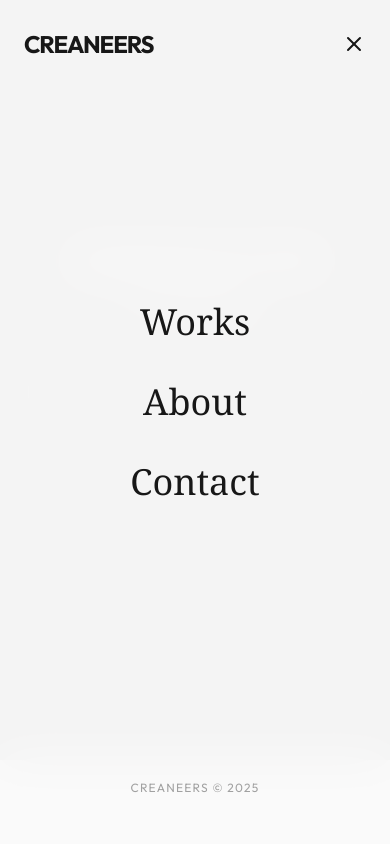
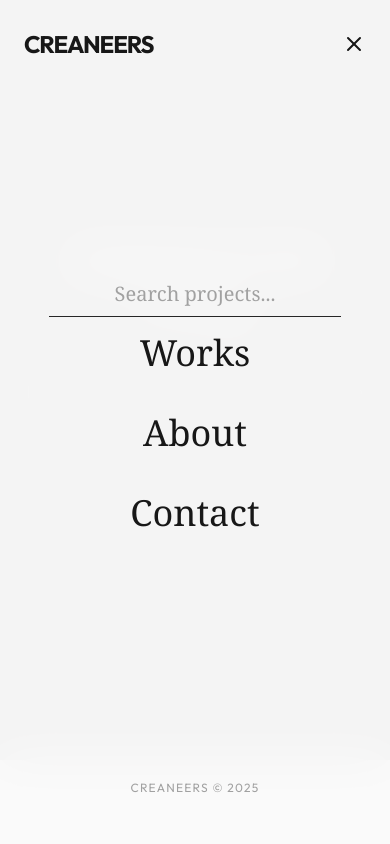
Before and after one commit to pratik0-code/creaneers-site, a Next.js app: page / in a window 390 px wide. Both pictures are taken after a click on the button "Toggle menu". Shown: the top 844 px of the page. Built offline with nearby package versions, Linux system fonts and the light colour scheme.

Commit message:
anothercommit

```diff
--- a/src/components/Header.tsx
+++ b/src/components/Header.tsx
@@ -51,6 +51,7 @@ export default function Header() {
             router.push(`/works/${project.id}`);
             setSearchQuery('');
             setSearchOpen(false);
+            setMobileMenuOpen(false);
         } else {
             // Optional: Show error or shake animation
             alert('Project not found');
@@ -140,6 +141,16 @@ export default function Header() {
                         transition={{ duration: 0.3, ease: "easeInOut" }}
                         className="fixed inset-0 bg-background/95 backdrop-blur-xl z-40 flex flex-col items-center justify-center space-y-10 md:hidden"
                     >
+                        <form onSubmit={handleSearchSubmit} className="relative w-3/4 max-w-xs mb-4">
+                            <input
+                                type="text"
+                                placeholder="Search projects..."
+                                value={searchQuery}
+                                onChange={(e) => setSearchQuery(e.target.value)}
+                                className="w-full bg-transparent border-b border-neutral-800 dark:border-white/20 py-2 text-xl font-serif text-center placeholder:text-neutral-400 focus:outline-none focus:border-neutral-900 dark:focus:border-white transition-colors"
+                            />
+                        </form>
+
                         <Link href="/works" className="text-4xl font-serif text-neutral-900 dark:text-white hover:italic transition-all" onClick={() => setMobileMenuOpen(false)}>Works</Link>
                         <Link href="/about" className="text-4xl font-serif text-neutral-900 dark:text-white hover:italic transition-all" onClick={() => setMobileMenuOpen(false)}>About</Link>
                         <Link href="/contact" className="text-4xl font-serif text-neutral-900 dark:text-white hover:italic transition-all" onClick={() => setMobileMenuOpen(false)}>Contact</Link>
```
